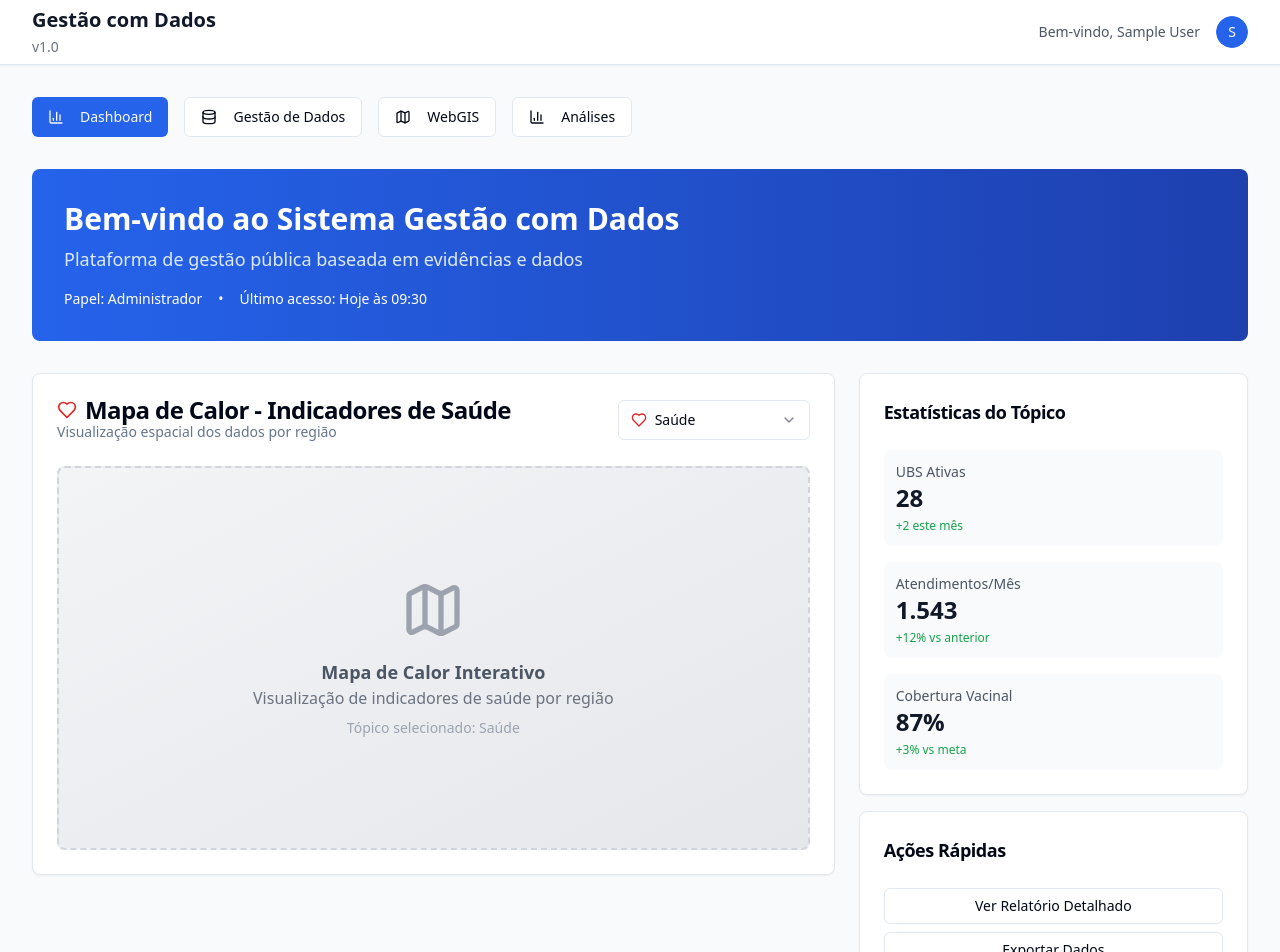
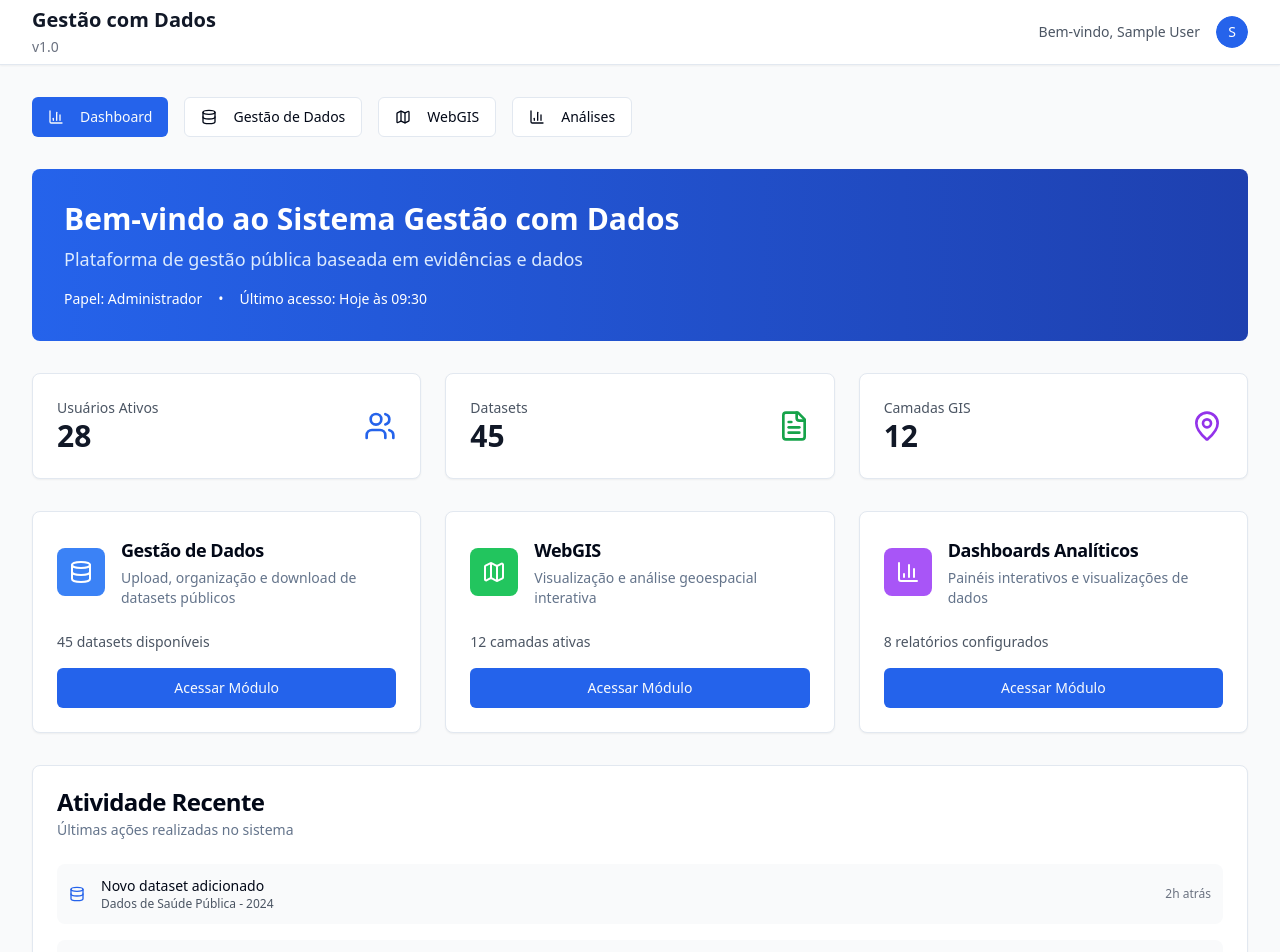
Before and after one commit to r-olivr/public-sector-view, a React (Vite) app: page / in a window 1280 px wide. Shown: the top 952 px of the page. Built offline with nearby package versions, Linux system fonts and the light colour scheme; sample sign-in values are in the browser's storage.

Commit message:
Reverted to commit c02c8dd5376741112f6bb0f6fe393a8242cb2dcb

```diff
--- a/src/pages/Dashboard.tsx
+++ b/src/pages/Dashboard.tsx
@@ -1,52 +1,14 @@
+
 import Layout from '@/components/Layout';
 import { Card, CardContent, CardDescription, CardHeader, CardTitle } from '@/components/ui/card';
 import { Button } from '@/components/ui/button';
-import { Select, SelectContent, SelectItem, SelectTrigger, SelectValue } from '@/components/ui/select';
 import { useAuth } from '@/contexts/AuthContext';
 import { useNavigate } from 'react-router-dom';
-import { Database, Map, BarChart3, Users, FileText, MapPin, Heart, GraduationCap, Shield } from 'lucide-react';
-import { useState } from 'react';
+import { Database, Map, BarChart3, Users, FileText, MapPin } from 'lucide-react';
 
 const Dashboard = () => {
   const { user } = useAuth();
   const navigate = useNavigate();
-  const [selectedTopic, setSelectedTopic] = useState('health');
-
-  const topics = [
-    { id: 'health', name: 'Saúde', icon: Heart, color: 'text-red-600' },
-    { id: 'education', name: 'Educação', icon: GraduationCap, color: 'text-blue-600' },
-    { id: 'security', name: 'Segurança', icon: Shield, color: 'text-green-600' }
-  ];
-
-  const topicData = {
-    health: {
-      title: 'Indicadores de Saúde',
-      stats: [
-        { label: 'UBS Ativas', value: '28', change: '+2 este mês' },
-        { label: 'Atendimentos/Mês', value: '1.543', change: '+12% vs anterior' },
-        { label: 'Cobertura Vacinal', value: '87%', change: '+3% vs meta' }
-      ]
-    },
-    education: {
-      title: 'Indicadores de Educação',
-      stats: [
-        { label: 'Escolas Municipais', value: '45', change: '100% funcionando' },
-        { label: 'Alunos Matriculados', value: '8.234', change: '+5% vs 2023' },
-        { label: 'Taxa de Aprovação', value: '92%', change: '+2% vs anterior' }
-      ]
-    },
-    security: {
-      title: 'Indicadores de Segurança',
-      stats: [
-        { label: 'Ocorrências/Mês', value: '156', change: '-8% vs anterior' },
-        { label: 'Câmeras Ativas', value: '89', change: '12 instaladas' },
-        { label: 'Tempo Resposta', value: '8min', change: '-2min melhoria' }
-      ]
-    }
-  };
-
-  const currentTopicData = topicData[selectedTopic as keyof typeof topicData];
-  const currentTopic = topics.find(t => t.id === selectedTopic);
 
   const moduleCards = [
     {
@@ -96,106 +58,6 @@ const Dashboard = () => {
             <span className="text-sm">Papel: {user?.role === 'admin' ? 'Administrador' : 'Usuário'}</span>
             <span className="text-sm">•</span>
             <span className="text-sm">Último acesso: Hoje às 09:30</span>
-          </div>
-        </div>
-
-        {/* Interactive Heat Map Section */}
-        <div className="grid grid-cols-1 lg:grid-cols-3 gap-6">
-          {/* Map Area */}
-          <div className="lg:col-span-2">
-            <Card>
-              <CardHeader>
-                <div className="flex items-center justify-between">
-                  <div>
-                    <CardTitle className="flex items-center space-x-2">
-                      {currentTopic && <currentTopic.icon className={`h-5 w-5 ${currentTopic.color}`} />}
-                      <span>Mapa de Calor - {currentTopicData.title}</span>
-                    </CardTitle>
-                    <CardDescription>
-                      Visualização espacial dos dados por região
-                    </CardDescription>
-                  </div>
-                  <Select value={selectedTopic} onValueChange={setSelectedTopic}>
-                    <SelectTrigger className="w-48">
-                      <SelectValue />
-                    </SelectTrigger>
-                    <SelectContent>
-                      {topics.map((topic) => {
-                        const Icon = topic.icon;
-                        return (
-                          <SelectItem key={topic.id} value={topic.id}>
-                            <div className="flex items-center space-x-2">
-                              <Icon className={`h-4 w-4 ${topic.color}`} />
-                              <span>{topic.name}</span>
-                            </div>
-                          </SelectItem>
-                        );
-                      })}
-                    </SelectContent>
-                  </Select>
-                </div>
-              </CardHeader>
-              <CardContent>
-                <div className="relative h-96 bg-gradient-to-br from-gray-100 to-gray-200 rounded-lg border-2 border-dashed border-gray-300 flex items-center justify-center">
-                  <div className="text-center space-y-4">
-                    <Map className="h-16 w-16 text-gray-400 mx-auto" />
-                    <div>
-                      <h3 className="text-lg font-semibold text-gray-600">Mapa de Calor Interativo</h3>
-                      <p className="text-gray-500">
-                        Visualização de {currentTopicData.title.toLowerCase()} por região
-                      </p>
-                      <p className="text-sm text-gray-400 mt-2">
-                        Tópico selecionado: {currentTopic?.name}
-                      </p>
-                    </div>
-                  </div>
-                </div>
-              </CardContent>
-            </Card>
-          </div>
-
-          {/* Topic Stats */}
-          <div className="space-y-4">
-            <Card>
-              <CardHeader>
-                <CardTitle className="text-lg">Estatísticas do Tópico</CardTitle>
-              </CardHeader>
-              <CardContent className="space-y-4">
-                {currentTopicData.stats.map((stat, index) => (
-                  <div key={index} className="p-3 bg-gray-50 rounded-lg">
-                    <div className="flex justify-between items-start">
-                      <div>
-                        <p className="text-sm font-medium text-gray-600">{stat.label}</p>
-                        <p className="text-2xl font-bold text-gray-900">{stat.value}</p>
-                      </div>
-                    </div>
-                    <p className="text-xs text-green-600 mt-1">{stat.change}</p>
-                  </div>
-                ))}
-              </CardContent>
-            </Card>
-
-            <Card>
-              <CardHeader>
-                <CardTitle className="text-lg">Ações Rápidas</CardTitle>
-              </CardHeader>
-              <CardContent className="space-y-2">
-                <Button className="w-full" variant="outline" size="sm">
-                  Ver Relatório Detalhado
-                </Button>
-                <Button className="w-full" variant="outline" size="sm">
-                  Exportar Dados
-                </Button>
-                <Button
-                  className="w-full"
-                  variant="outline"
-                  size="sm"
-                  onClick={() => navigate('/webgis')}
-                >
-                  Abrir no WebGIS
-                </Button>
-              </CardContent>
-            </Card>
           </div>
         </div>
 
```
